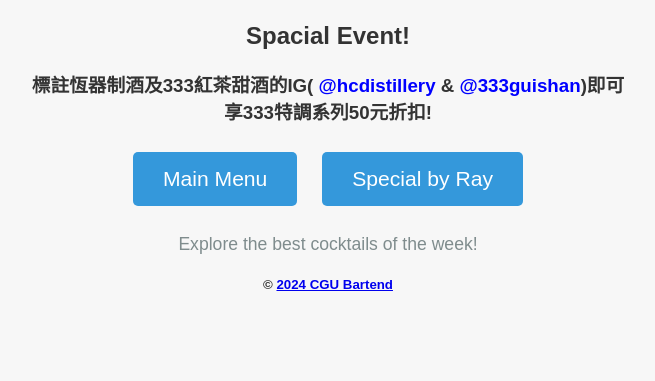
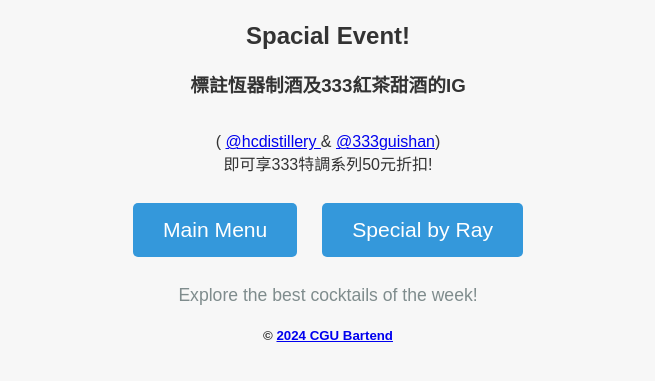
Before and after one commit to WordHanDa/WordHanDa.github.io, a plain HTML site: page index.html in a window 1280 px wide. Shown: the part 151-532 px from the top of the page, without its empty margins (312-967 px from the left). Drawn offline with Linux system fonts and the light colour scheme.

Commit message:
Update index.html

```diff
--- a/index.html
+++ b/index.html
@@ -60,9 +60,9 @@
     <div class="container">
         <h1>飲調週菜單</h1>
         <h2>Spacial Event!</h2>
-        <h3>標註恆器制酒及333紅茶甜酒的IG(
+        <h3>標註恆器制酒及333紅茶甜酒的IG</h3><br>(
             <a href="https://www.instagram.com/hcdistillery/">@hcdistillery </a>&
-            <a href="https://www.instagram.com/333guishan/">@333guishan</a>)即可享333特調系列50元折扣!
+            <a href="https://www.instagram.com/333guishan/">@333guishan</a>)<br>即可享333特調系列50元折扣!
         </h3>
         <p>
             <a href="https://wordhanda.github.io/CGU Tender Bar 2024 Menu.pdf" target="_blank">Main Menu</a>
```
